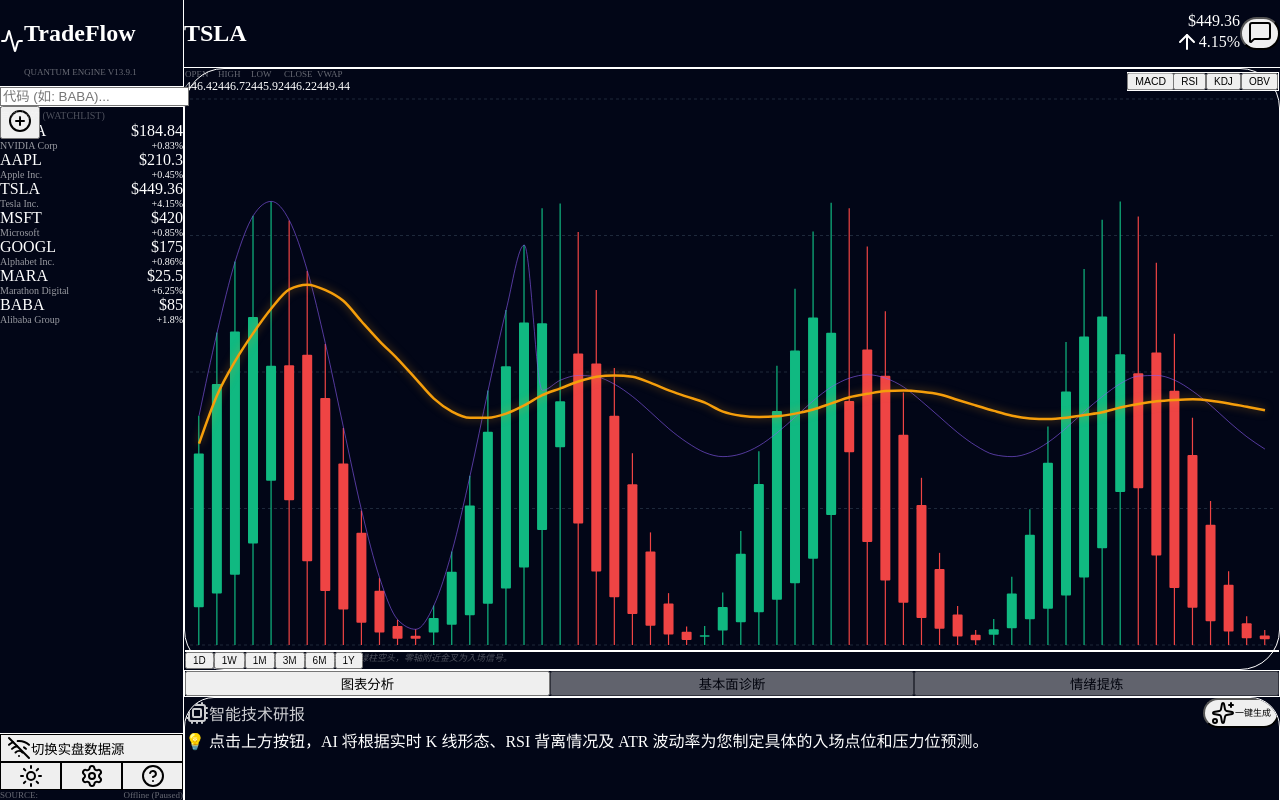
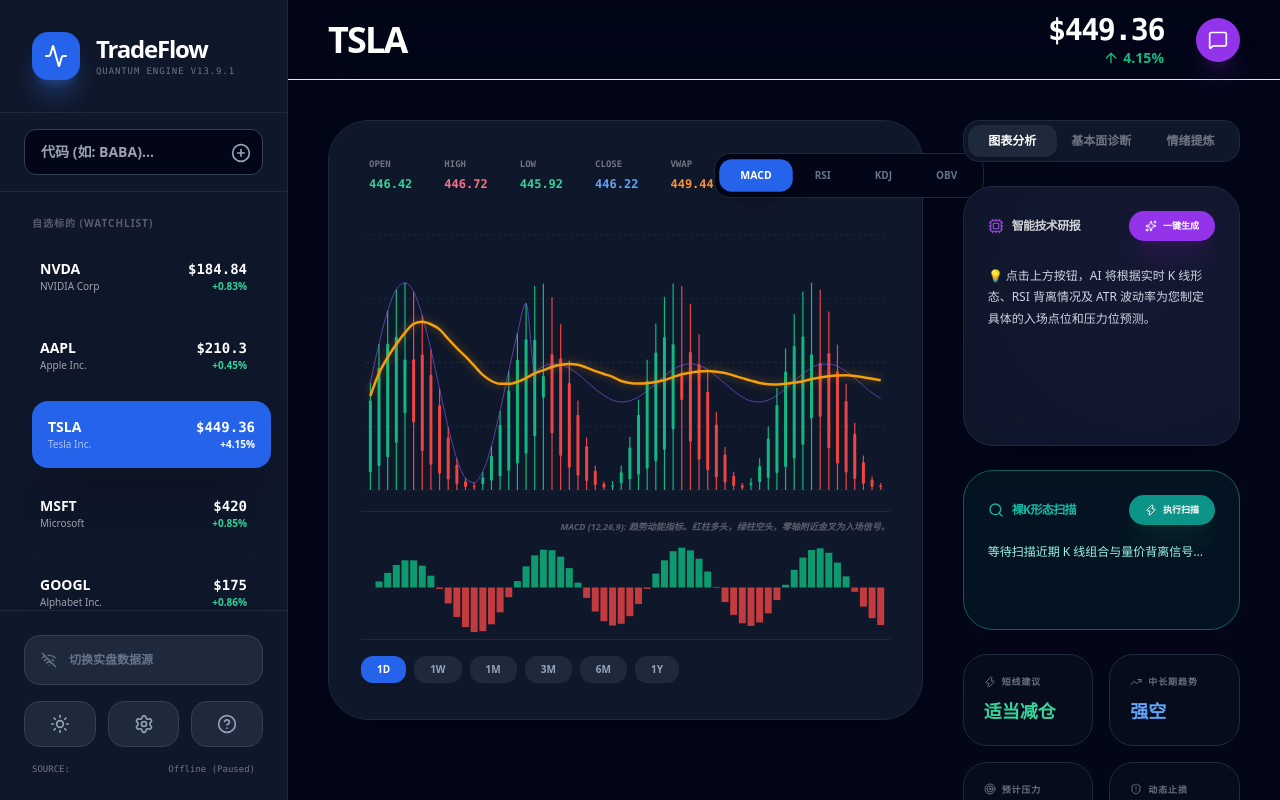
Before and after one commit to kaneluy/tradeflow-web, a React (Vite) app: page / in a window 1280 px wide. Built offline with nearby package versions, Linux system fonts and the light colour scheme.

Commit message:
fix: 补全 HTML 入口并确认样式生效

```diff
--- a/index.html
+++ b/index.html
@@ -1,13 +1,35 @@
-<!doctype html>
-<html lang="en">
+<!DOCTYPE html>
+<html lang="zh-CN">
   <head>
     <meta charset="UTF-8" />
-    <link rel="icon" type="image/svg+xml" href="/favicon.svg" />
+    <link rel="icon" type="image/svg+xml" href="/vite.svg" />
     <meta name="viewport" content="width=device-width, initial-scale=1.0" />
-    <title>tradeflow-web</title>
+    <title>TradeFlow | 实时美股分析终端</title>
+
+    <!-- 引入 Tailwind CDN：这是确保您之前配置的 bg-slate-950 等样式生效的最快方法 -->
+    <script src="https://cdn.tailwindcss.com"></script>
+
+    <script>
+      // Tailwind 配置：确保它知道我们使用的是深色模式
+      tailwind.config = {
+        darkMode: 'class',
+        theme: {
+          extend: {
+            colors: {
+              slate: {
+                950: '#020617',
+              },
+            },
+          },
+        },
+      }
+    </script>
   </head>
-  <body>
+  <body class="bg-slate-950 text-white">
+    <!-- React 应用会挂载到这个 div 中 -->
     <div id="root"></div>
+
+    <!-- 引入主程序入口，请确保路径与您的项目结构一致 -->
     <script type="module" src="/src/main.jsx"></script>
   </body>
 </html>
--- a/src/index.css
+++ b/src/index.css
@@ -1,11 +1,24 @@
-@tailwind base;
-@tailwind components;
-@tailwind utilities;
+/* 基础重置与背景注入 */
+:root {
+  color-scheme: dark;
+}
 
-/* 额外补充：确保背景颜色和字体能够正确继承，解决页面发白的问题 */
 html, body, #root {
+  margin: 0;
+  padding: 0;
   height: 100%;
-  margin: 0;
-  background-color: #020617; /* 对应 slate-950，确保深色主题底色正确 */
-  color: white;
+  width: 100%;
+  background-color: #020617 !important; /* 强制深色背景 */
+  color: #ffffff;
+  font-family: ui-sans-serif, system-ui, -apple-system, BlinkMacSystemFont, "Segoe UI", Roboto, "Helvetica Neue", Arial, sans-serif;
 }
+
+/* 强制修复因 Tailwind 未加载导致的布局堆叠 */
+.flex { display: flex; }
+.flex-col { flex-direction: column; }
+.grid { display: grid; }
+.hidden { display: none; }
+.bg-slate-950 { background-color: #020617; }
+.text-white { color: #ffffff; }
+.p-4 { padding: 1rem; }
+.gap-4 { gap: 1rem; }
```
